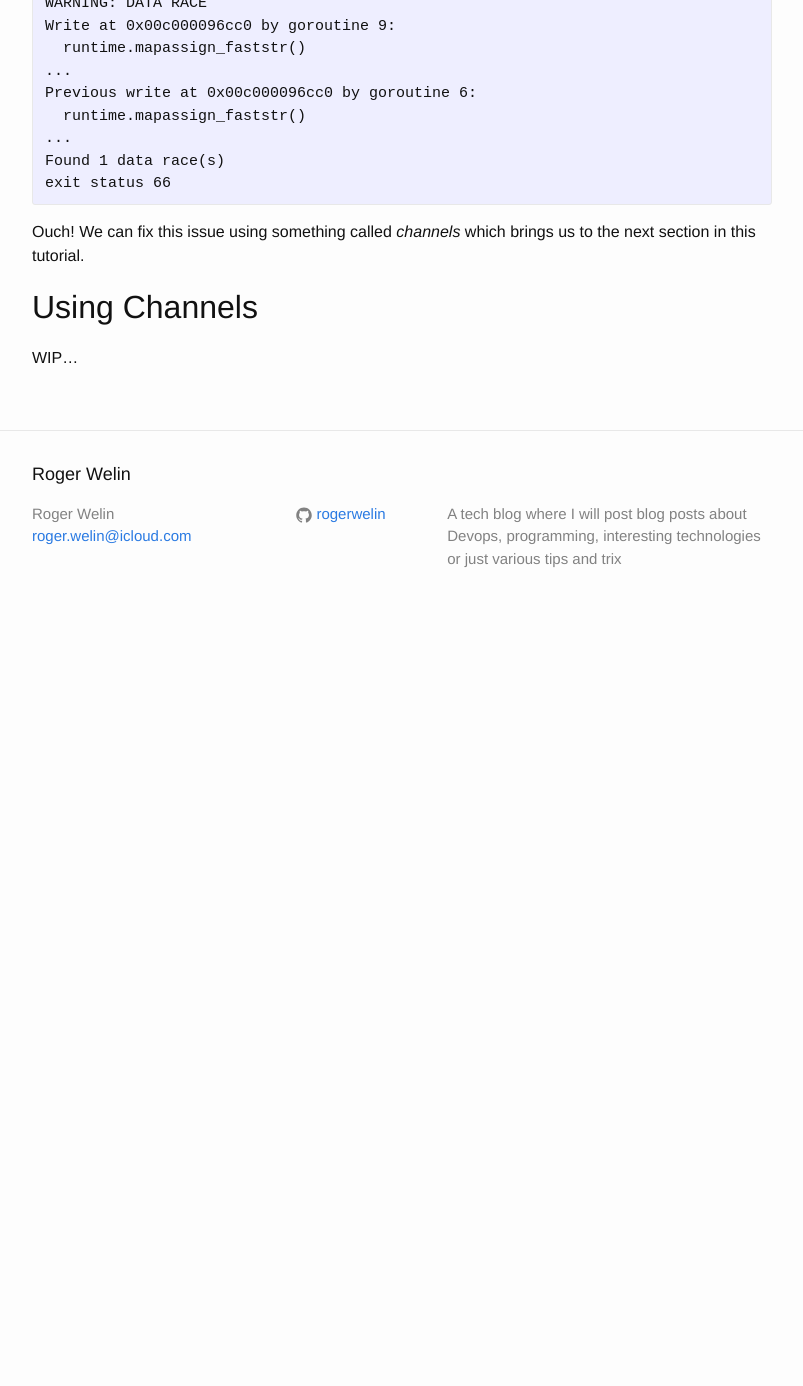
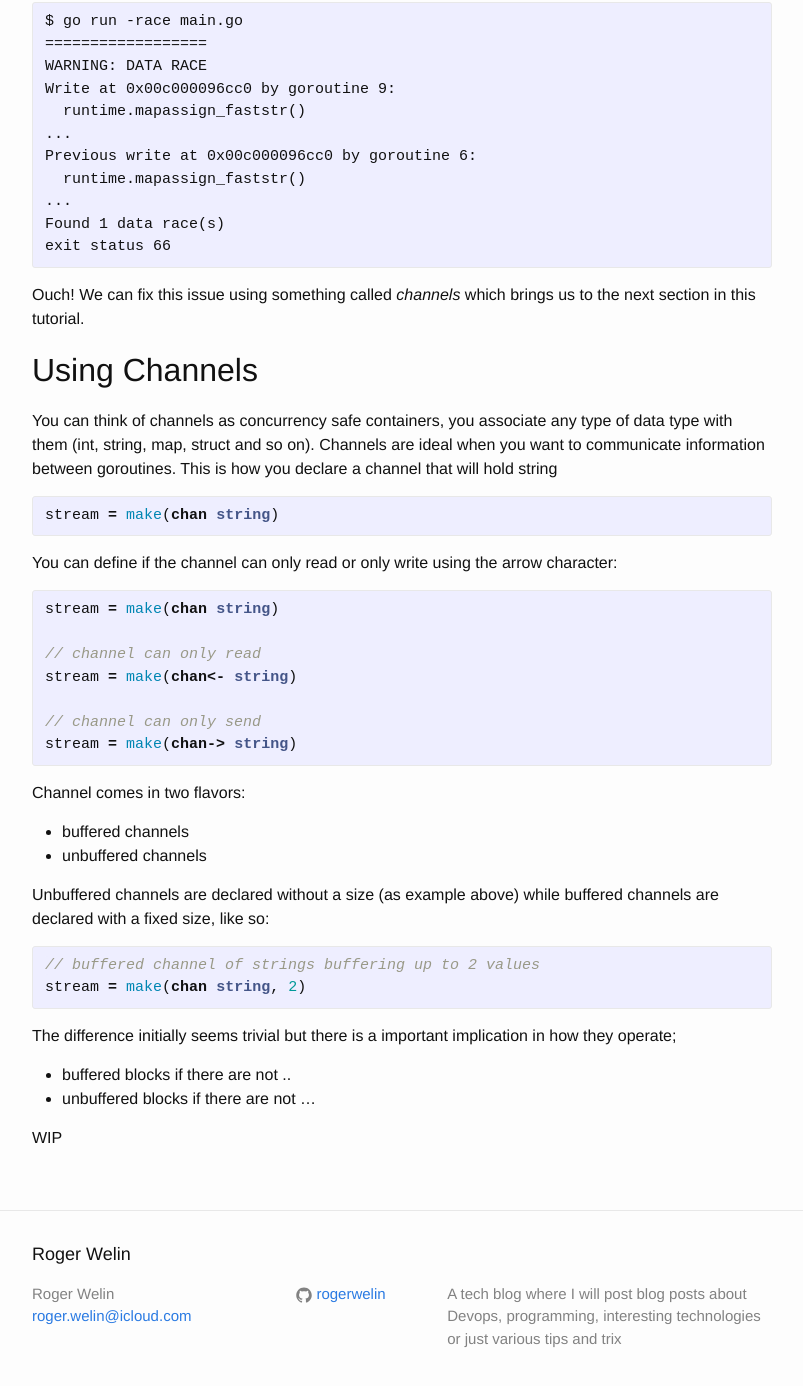
Before and after one commit to rogerwelin/rogerwelin.github.io, a Jekyll site: the page built from _posts/2018-09-03-golang-concurrency-fundamentals.markdown, in a window 1280 px wide and 1400 px high, scrolled down 4350 px. Shown: the top 1386 px of the window, without its empty margins (238-1041 px from the left). Built offline with Jekyll 4.4.1, drawn with Linux system fonts in a browser that asks for light colours; comment, search, counter and statistics services are not loaded; before the commit the page ends 4980 px from its top, so only the background shows below that; some of the changed text lies outside the part shown.

Commit message:
traefik post

```diff
--- a/_posts/2018-09-03-golang-concurrency-fundamentals.markdown
+++ b/_posts/2018-09-03-golang-concurrency-fundamentals.markdown
@@ -16,6 +16,7 @@ In this post we will talk about:
 * WaitGroup:s (from the **sync** package)
 * channels (buffered & unbuffered)
 
+There's definitely a lot more important subjects to cover but these are the basics that are important to grasp.
 
 ## Concurrency in Go
 Without going into too much theory I would say that goroutines are at the core of concurrency in Go. Goroutines are user-space threads which are similar to kernel threads managed by the OS but instead managed entirely by the Go runtime. The reason for this is that user-space threads managed by the Go runtime are lighter-weight and cheaper than kernel threads. Also smaller memory footprint: initial goroutine stack = 2kb, default thread stack = 8kb
@@ -126,5 +127,40 @@ Ouch! We can fix this issue using something called *channels* which brings us to
 
 
 ## Using Channels
+You can think of channels as concurrency safe containers, you associate any type of data type with them (int, string, map, struct and so on).
+Channels are ideal when you want to communicate information between goroutines. This is how you declare a channel that will hold string
 
-WIP...
+{% highlight go %}
+stream = make(chan string)
+{% endhighlight %}
+
+You can define if the channel can only read or only write using the arrow character:
+
+{% highlight go %}
+stream = make(chan string)
+
+// channel can only read
+stream = make(chan<- string)
+
+// channel can only send
+stream = make(chan-> string)
+{% endhighlight %}
+
+
+Channel comes in two flavors:
+
+* buffered channels
+* unbuffered channels
+
+Unbuffered channels are declared without a size (as example above) while buffered channels are declared with a fixed size, like so:
+
+{% highlight go %}
+// buffered channel of strings buffering up to 2 values
+stream = make(chan string, 2)
+{% endhighlight %}
+
+The difference initially seems trivial but there is a important implication in how they operate;
+- buffered blocks if there are not ..
+- unbuffered blocks if there are not ...
+
+WIP
```
Also changed, not shown: _posts/2018-09-17-traefik-tutorial.markdown (added, +128 -0 lines), assets/images/traefik.svg (added), assets/images/traefik2.png (added).
